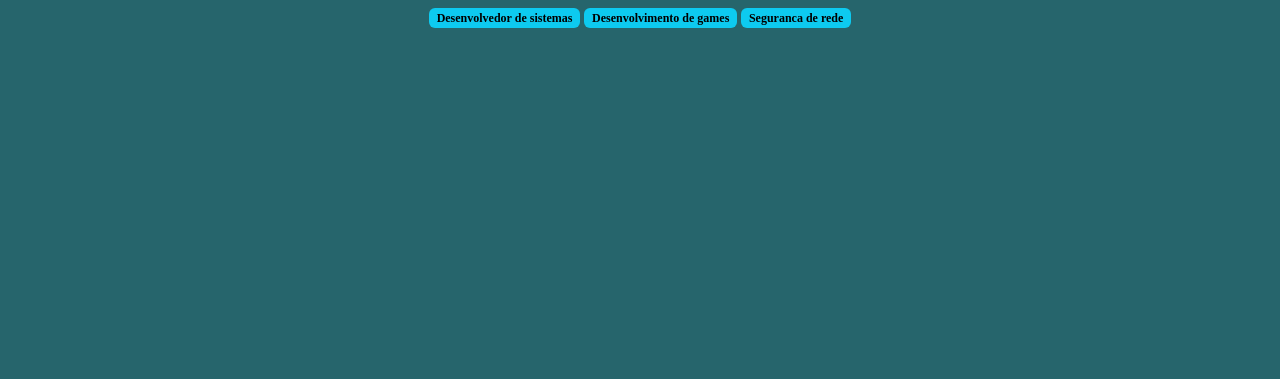
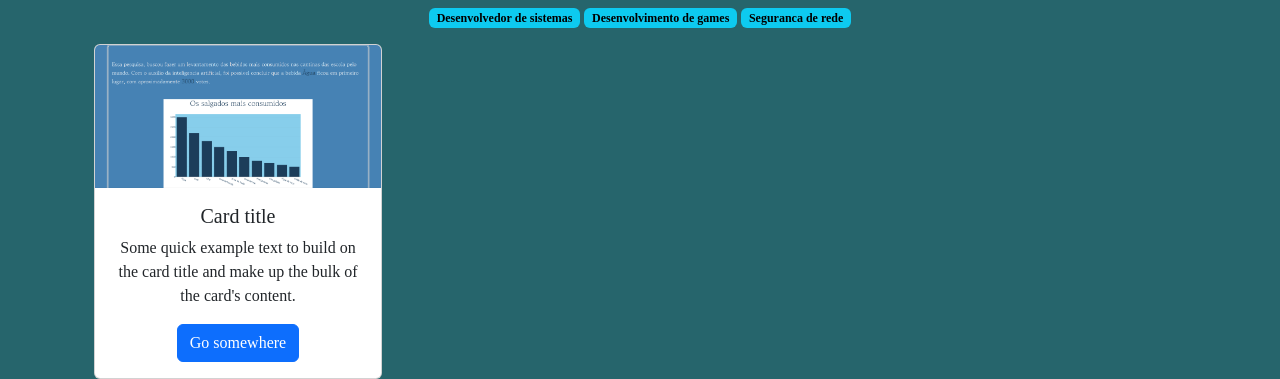
Before and after one commit to vitorgabriel15/2024-portifolio, a plain HTML site: page index.html in a window 1280 px wide. Shown: the part 437-816 px from the top of the page. Drawn offline with nearby package versions, Linux system fonts and the light colour scheme; a web font is replaced by a local one.

Commit message:
Add files via upload

```diff
--- a/index.html
+++ b/index.html
@@ -20,6 +20,15 @@
         <p class="badge text-bg-dark"></p>
         <p class="badge text-bg-dark"></p>
     </div>
+    <main class="container">
+        <div class="card" style="width: 18rem;">
+            <img src="img/Captura de tela_2024-10-18_07-35-23.png" class="card-img-top" alt="...">
+            <div class="card-body">
+              <h5 class="card-title">Card title</h5>
+              <p class="card-text">Some quick example text to build on the card title and make up the bulk of the card's content.</p>
+              <a href="#" class="btn btn-primary">Go somewhere</a>
+            </div>
+          </div>
     <script src="https://cdn.jsdelivr.net/npm/bootstrap@5.3.3/dist/js/bootstrap.bundle.min.js" integrity="sha384-YvpcrYf0tY3lHB60NNkmXc5s9fDVZLESaAA55NDzOxhy9GkcIdslK1eN7N6jIeHz" crossorigin="anonymous"></script>
 </body>
 </html>
```
Also changed, not shown: img/Captura de tela_2024-10-18_07-35-23.png (added).
